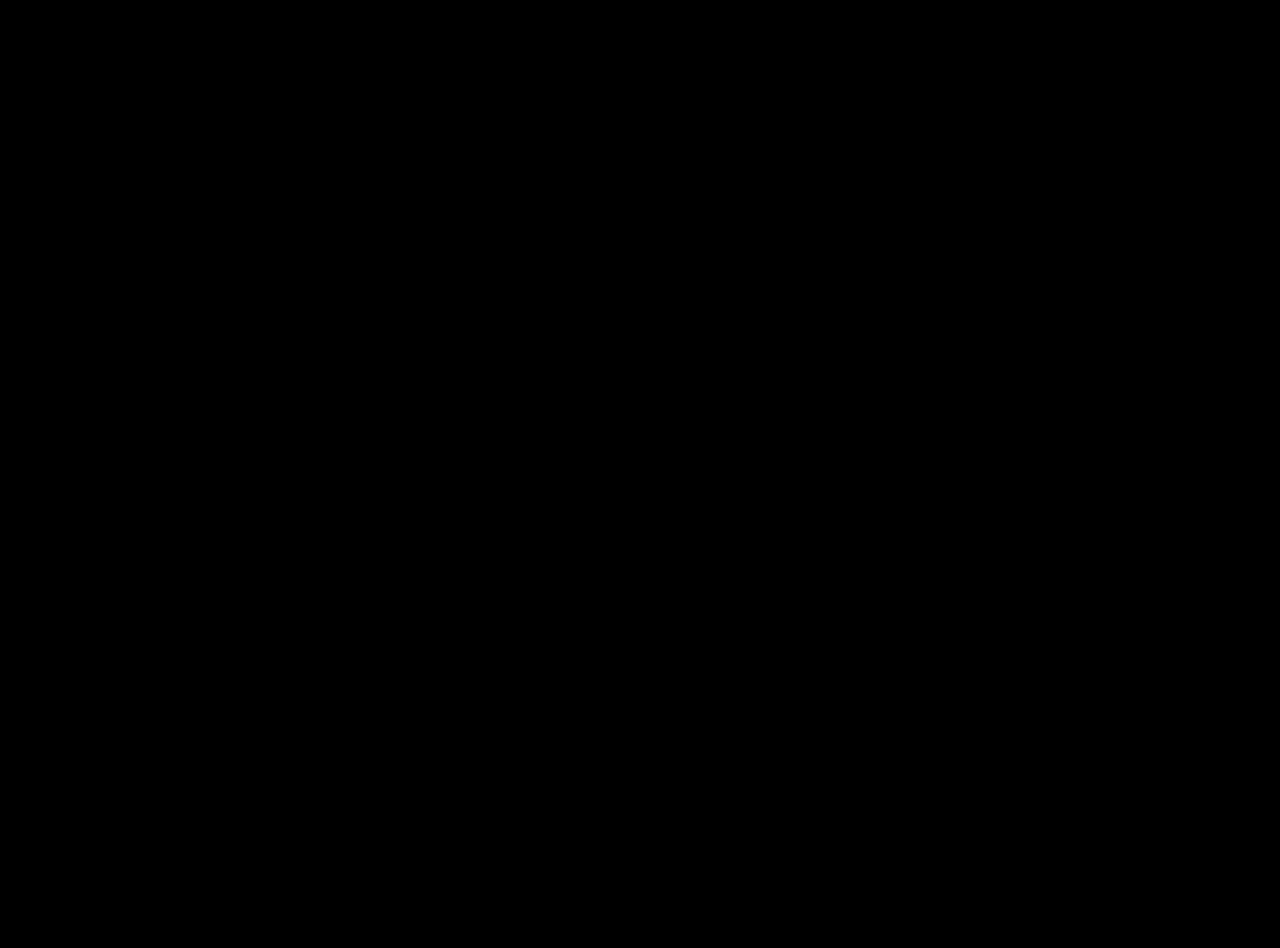
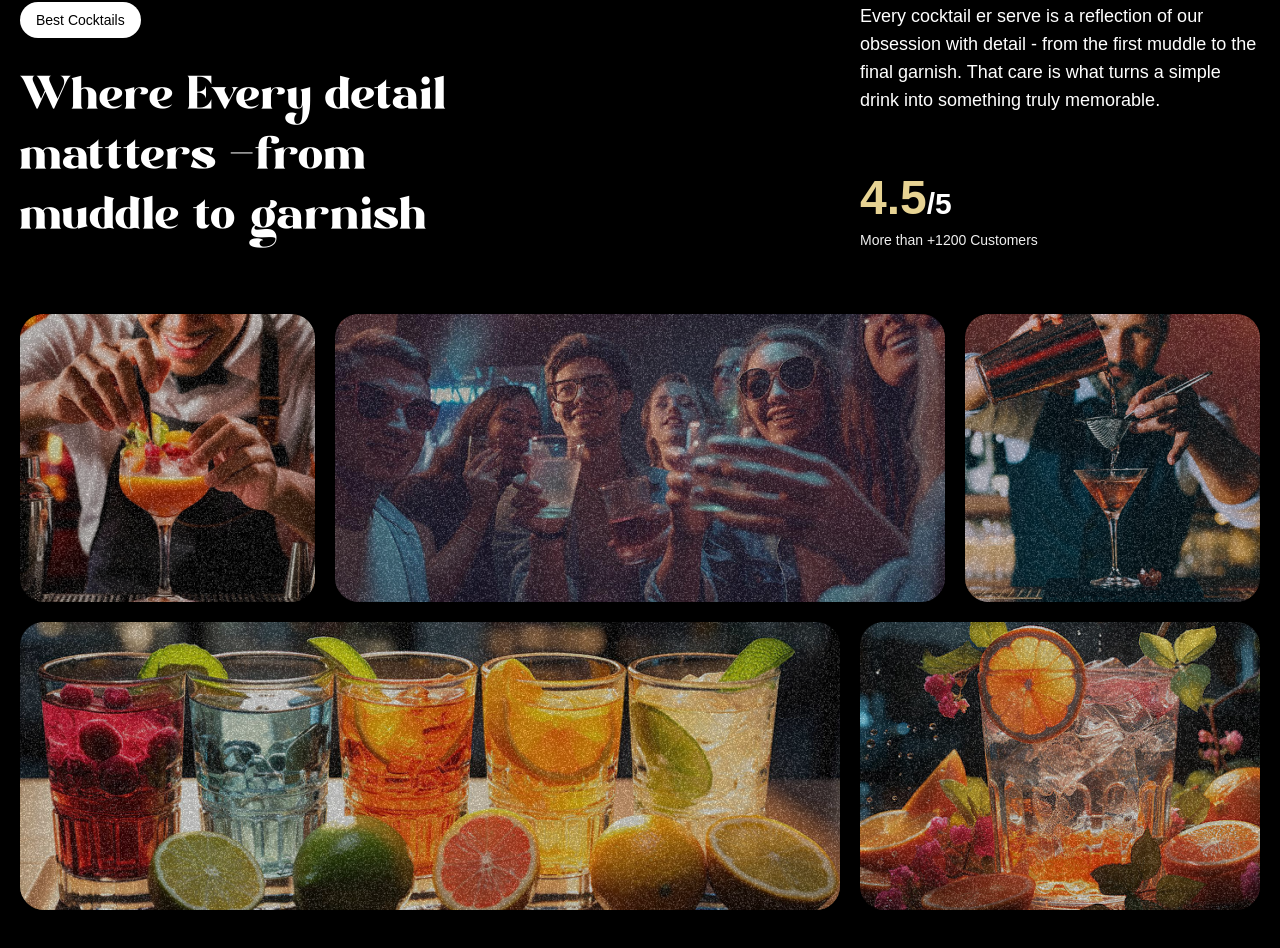
Before and after one commit to fahrirxtak/gsap-cocktail, a React (Vite) app: page / in a window 1280 px wide. Shown: the part 1710-2658 px from the top of the page. Before the commit the page ends 1600 px from the top, so only its background shows below. Built offline with nearby package versions, Linux system fonts and the light colour scheme; a web font is replaced by a local one.

Commit message:
implement the about section

```diff
--- a/src/App.jsx
+++ b/src/App.jsx
@@ -3,6 +3,7 @@
 import Navbar from "./components/Navbar"
 import Hero from "./components/Hero"
 import Cocktails from "./components/Cocktails"
+import About from "./components/About"
 
 gsap.registerPlugin(ScrollTrigger, SplitText)
 
@@ -12,6 +13,7 @@
       <Navbar />
       <Hero />
       <Cocktails />
+      <About />
     </main>
   )
 }
--- /dev/null
+++ b/src/components/About.jsx
@@ -0,0 +1,92 @@
+import { useGSAP } from '@gsap/react'
+import gsap from 'gsap'
+import { SplitText } from 'gsap/all'
+import React from 'react'
+
+const About = () => {
+    useGSAP(() => {
+        const titleSplit = SplitText.create('#about h2', {
+            type: 'words'
+        })
+
+        const scrollTimeline = gsap.timeline({
+            scrollTrigger: {
+                trigger: '#about',
+                start: 'top center'
+            }
+        })
+        .from(titleSplit.words, {
+            opacity: 0,
+            duration: 1,
+            yPercent: 100,
+            ease: 'expo.out',
+            stagger: 0.02,
+        })
+        .from('.top-grid div, .bottom-grid div', {
+            opacity:0,
+            duration: 1,
+            ease: 'power1.inOut',
+            stagger: 0.04,
+        }, '-=0.5')
+    })
+
+    return (
+        <div id='about'>
+            <div className="mb-16 md:px-0 px-5">
+                <div className='content'>
+                    <div className='md:col-span-8'>
+                        <p className='badge'>Best Cocktails</p>
+                        <h2>Where Every detail mattters <span className='text-white'>-</span>
+                            from muddle to garnish
+                        </h2>
+                    </div>
+
+                    <div className="sub-content">
+                        <p>
+                            Every cocktail er serve is a reflection of our obsession with detail -
+                            from the first muddle to the final garnish. That care is what turns a simple
+                            drink into something truly memorable.
+                        </p>
+                        <div>
+                            <p className='md:text-3xl text-xl font-bold'>
+                                <span>4.5</span>/5
+                            </p>
+                            <p className='text-sm text-white-100'>
+                                More than +1200 Customers
+                            </p>
+                        </div>
+                    </div>
+
+                </div>
+            </div>
+
+            <div className='top-grid'>
+                <div className='md:col-span-3'>
+                    <div className="noisy" />
+                    <img src="/images/abt1.png" alt="grid-img-1" />
+                </div>
+                <div className='md:col-span-6'>
+                    <div className="noisy" />
+                    <img src="/images/abt2.png" alt="grid-img-2" />
+                </div>
+                <div className='md:col-span-3'>
+                    <div className="noisy" />
+                    <img src="/images/abt5.png" alt="grid-img-5" />
+                </div>
+            </div>
+
+            <div className='bottom-grid'>
+                <div className='md:col-span-8'>
+                    <div className="noisy" />
+                    <img src="/images/abt3.png" alt="grid-img-3" />
+                </div>
+                 <div className='md:col-span-4'>
+                    <div className="noisy" />
+                    <img src="/images/abt4.png" alt="grid-img-3" />
+                </div>
+            </div>
+        </div>
+    )
+}
+
+export default About
```
